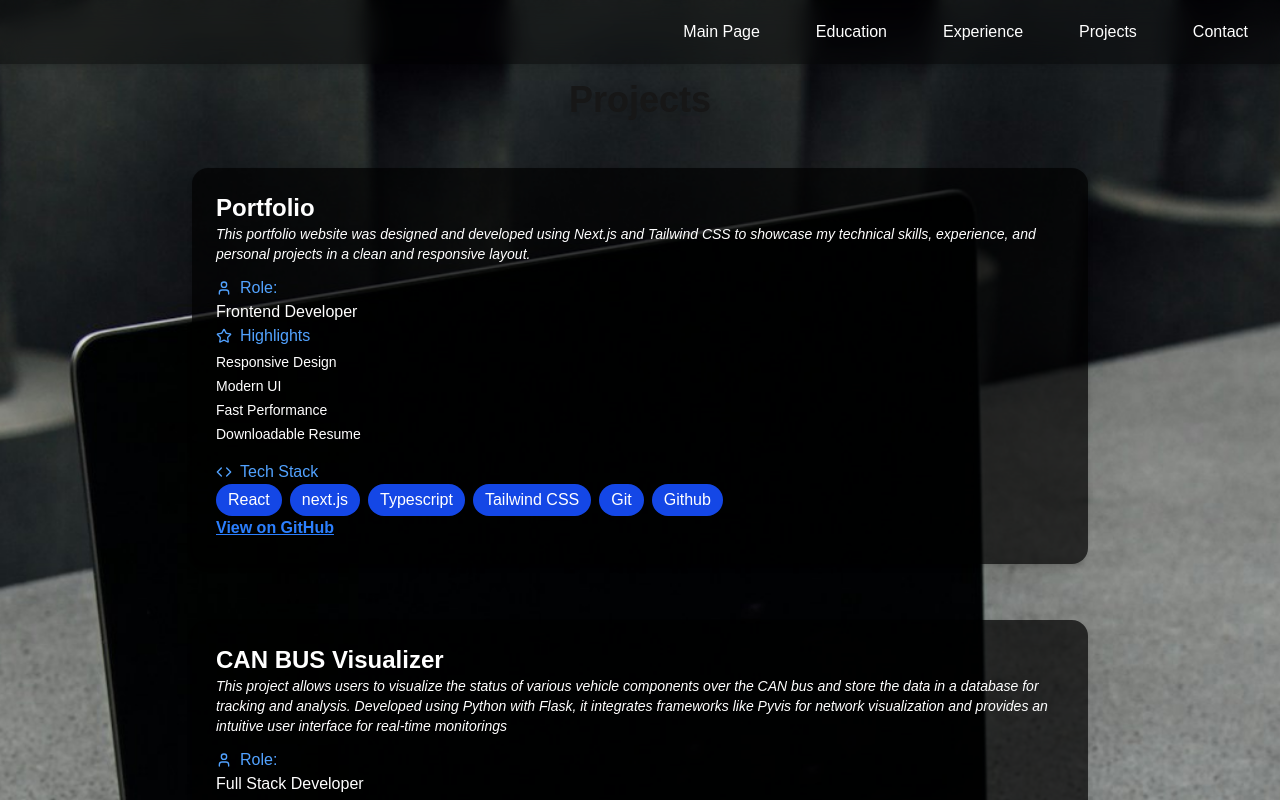
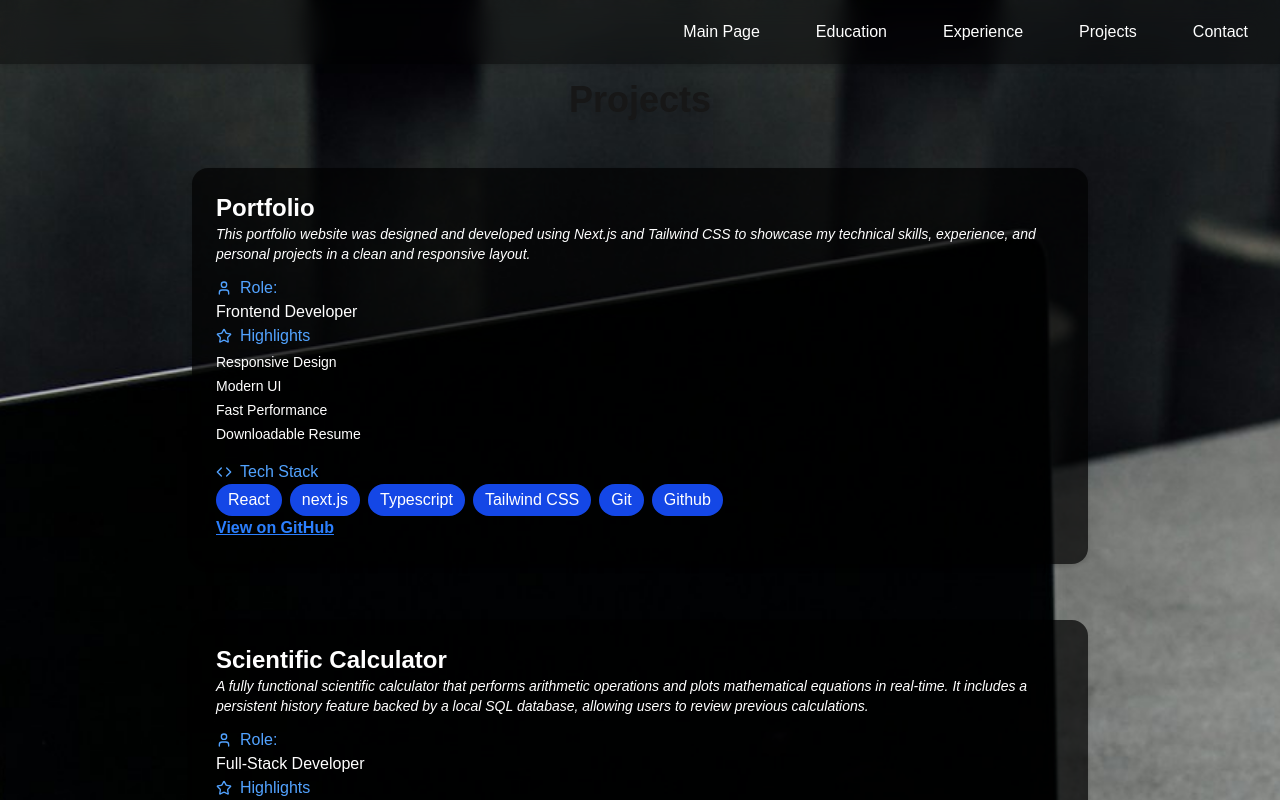
Before and after one commit to AlexisNavarro/portfolio, a Next.js app in the folder my-portfolio/: page /projects in a window 1280 px wide. Shown: the top 800 px of the page. Built offline with nearby package versions, Linux system fonts and the light colour scheme.

Commit message:
added scientific calculator project

```diff
--- a/my-portfolio/src/app/projects/page.tsx
+++ b/my-portfolio/src/app/projects/page.tsx
@@ -2,9 +2,9 @@ import React from "react";
 import { Code, Star, User } from "lucide-react";
 
 export const metadata = {
-  title: "Projects | Alexis Navarro",
-  description:
-    "Explore software engineering projects by Alexis Navarro, showcasing full-stack applications, CAN bus visualizations, embedded systems, and more.",
+    title: "Projects | Alexis Navarro",
+    description:
+        "Explore software engineering projects by Alexis Navarro, showcasing full-stack applications, CAN bus visualizations, embedded systems, and more.",
 };
 
 
@@ -26,6 +26,14 @@ export default function ProjectPage() {
                         highlights: ["Responsive Design", "Modern UI", "Fast Performance", "Downloadable Resume"],
                         tech: ["React", "next.js", "Typescript", "Tailwind CSS", "Git", "Github"],
                         github_link: "https://github.com/AlexisNavarro/portfolio",
+                    },
+                    {
+                        project_name: "Scientific Calculator",
+                        description: "A fully functional scientific calculator that performs arithmetic operations and plots mathematical equations in real-time. It includes a persistent history feature backed by a local SQL database, allowing users to review previous calculations.",
+                        role: "Full-Stack Developer",
+                        highlights: ["Real-Time Plotting", "Persistent Calculation History", "Responsive Design"],
+                        tech: ["React", "Typescript", "CSS", "SQL", "Git", "Github"],
+                        github_link: "https://github.com/AlexisNavarro/calculator_react"
                     },
                     {
                         project_name: "CAN BUS Visualizer",
```
